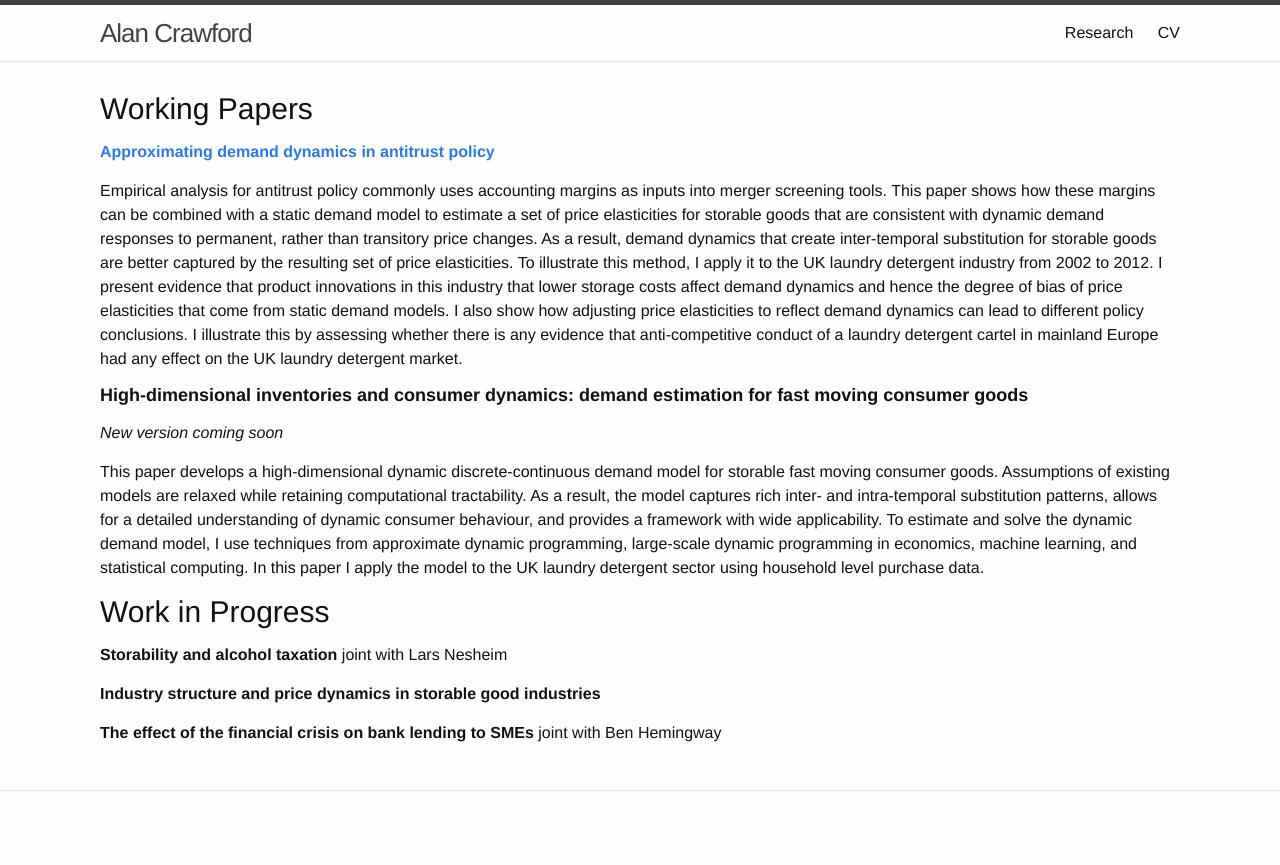
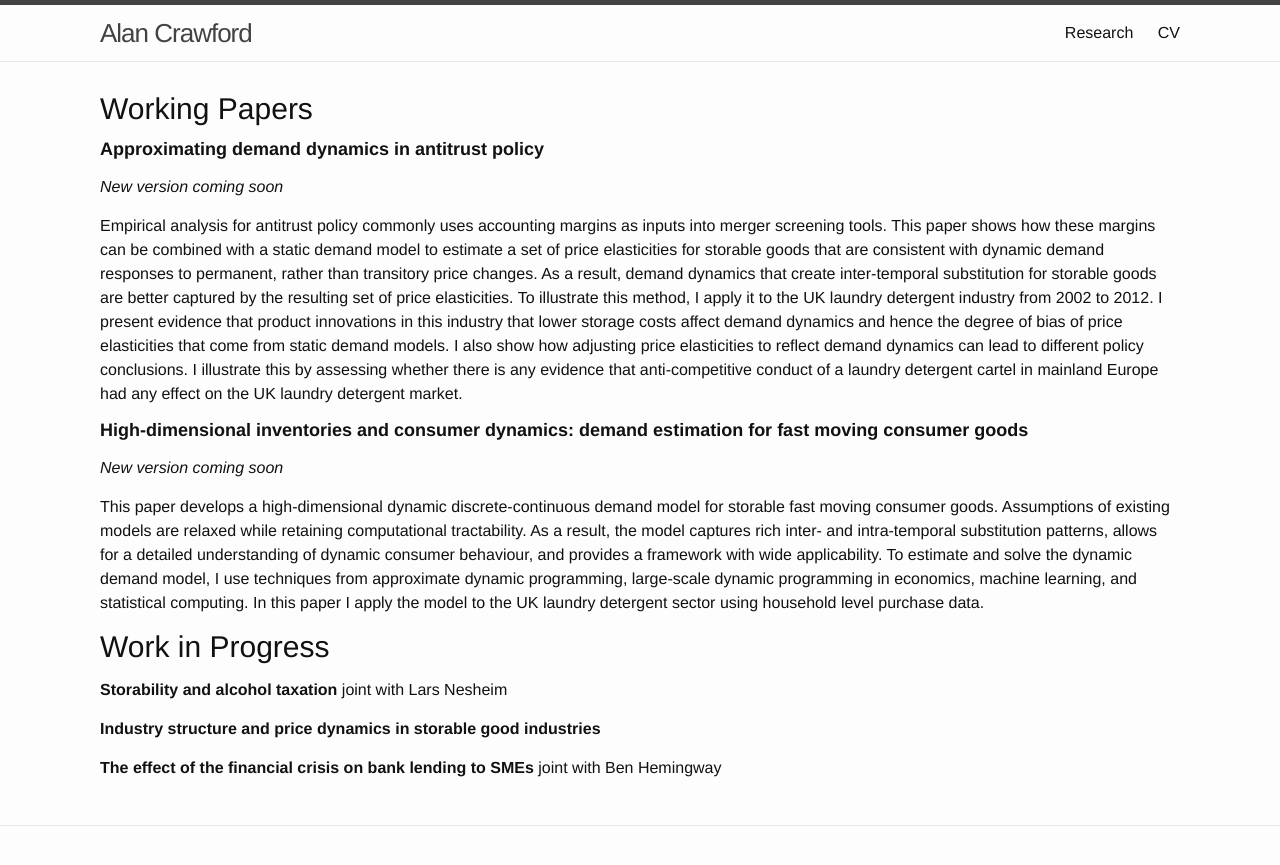
Before and after one commit to alancrawford/alancrawford.github.io, a Jekyll site: the page built from _pages/Research.md, in a window 1280 px wide. Shown: the top 865 px of the page. Built offline with Jekyll 4.4.1, drawn with Linux system fonts in a browser that asks for light colours.

Commit message:
Status update

```diff
--- a/_pages/Research.md
+++ b/_pages/Research.md
@@ -6,7 +6,12 @@ permalink: /Research/
 
 ## Working Papers
 
-**[Approximating demand dynamics in antitrust policy](../assets/workingpapers/CrawfordAR_(March_2019)_Appx_Demand_Dynamics.pdf)**
+#### Approximating demand dynamics in antitrust policy
+
+_New version coming soon_
+
+<!--**[Approximating demand dynamics in antitrust policy](../assets/workingpapers/CrawfordAR_(March_2019)_Appx_Demand_Dynamics.pdf)**
+-->
 
 Empirical analysis for antitrust policy commonly uses accounting margins as inputs into merger screening tools. This paper shows how these margins can be combined with a static demand model to estimate a set of price elasticities for storable goods that are consistent with dynamic demand responses to permanent, rather than transitory price changes. As a result, demand dynamics that create inter-temporal substitution for storable goods are better captured by the resulting set of price elasticities. To illustrate this method, I apply it to the UK laundry detergent industry from 2002 to 2012. I present evidence that product innovations in this industry that lower storage costs affect demand dynamics and hence the degree of bias of price elasticities that come from static demand models. I also show how adjusting price elasticities to reflect demand dynamics can lead to different policy conclusions. I illustrate this by assessing whether there is any evidence that anti-competitive conduct of a laundry detergent cartel in mainland Europe had any effect on the UK laundry detergent market.
 
```
